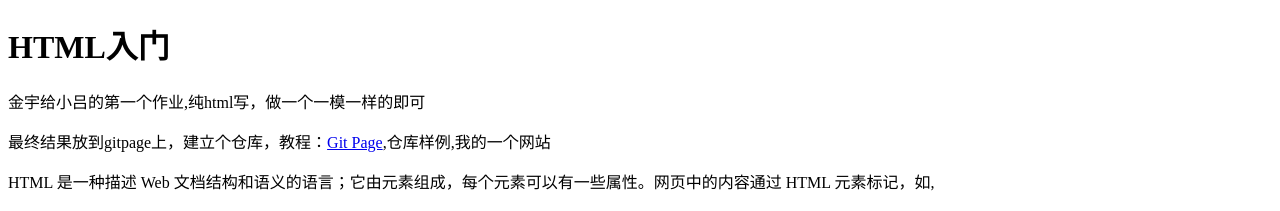
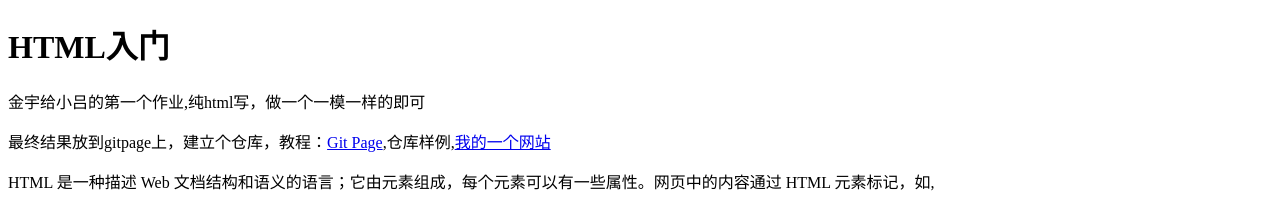
Before and after one commit to Enchantedll/blog, a plain HTML site: page index.html in a window 1280 px wide. Shown: the top 211 px of the page. Drawn offline with Linux system fonts and the light colour scheme.

Commit message:
[update]:update index.html

```diff
--- a/index.html
+++ b/index.html
@@ -10,7 +10,7 @@
         <h1>HTML入门</h1>
 
         <p>金宇给小吕的第一个作业,纯html写，做一个一模一样的即可</p>
-        <p>最终结果放到gitpage上，建立个仓库，教程：<a href="https://docs.github.com/cn/free-pro-team@latest/github/working-with-github-pages" target="_blank">Git Page</a>,仓库样例,我的一个网站</p>
+        <p>最终结果放到gitpage上，建立个仓库，教程：<a href="https://docs.github.com/cn/free-pro-team@latest/github/working-with-github-pages" target="_blank">Git Page</a>,仓库样例,<a href="https://github.com/Enchantedll/blog" target="_blank">我的一个网站</a></p>
         <p>HTML 是一种描述 Web 文档结构和语义的语言；它由元素组成，每个元素可以有一些属性。网页中的内容通过 HTML 元素标记，如<img>,<h1>等等。</h1>
 
         <hr>
```
